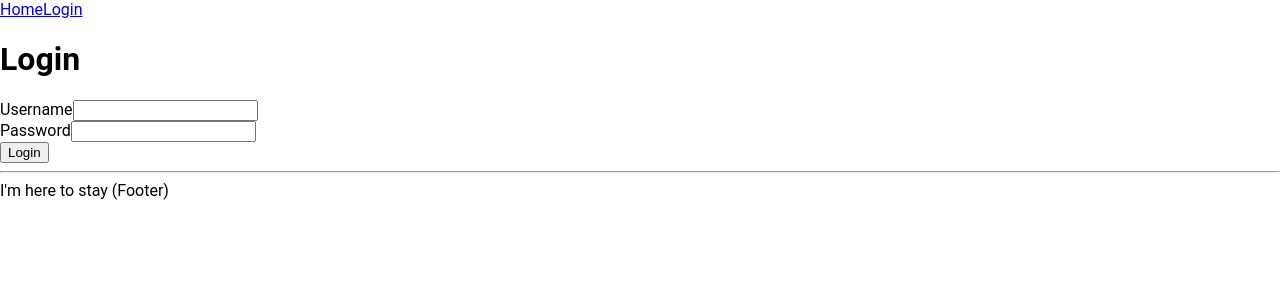
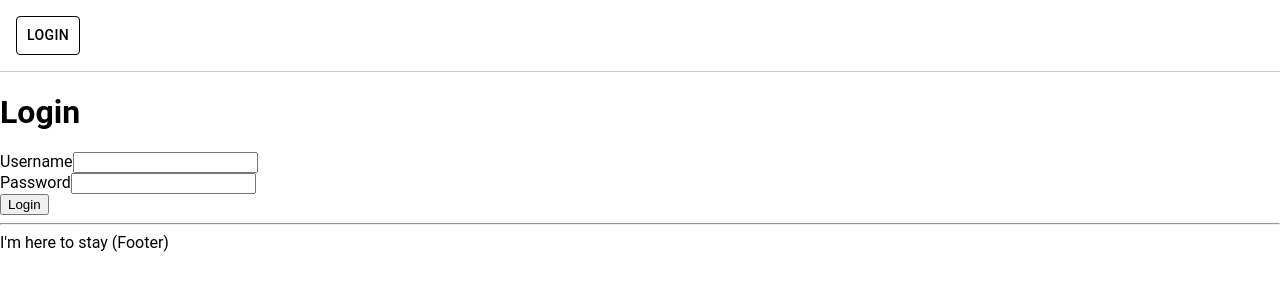
Before and after one commit to Jonandereg/sparta-assessment, a Next.js app: page /login in a window 1280 px wide. Shown: the top 300 px of the page. Built offline with nearby package versions, Linux system fonts and the light colour scheme.

Commit message:
improve nav menu  a bit

```diff
--- a/components/Layout.tsx
+++ b/components/Layout.tsx
@@ -4,6 +4,8 @@ import Head from "next/head";
 import { useDispatch, useSelector } from "react-redux";
 import { logout } from "../store/slices/authSlice";
 import { RootState } from "../store";
+import { Box, styled } from "@mui/material";
+import { SecondaryButton } from "./buttons";
 
 type Props = {
   children?: ReactNode;
@@ -29,12 +31,15 @@ const Layout = ({ children, title = "Sparta assessment" }: Props) => {
       </Head>
       <header>
         <nav>
-          <Link href="/">Home</Link>
-          {isAuthenticated ? (
-            <button onClick={handleLogout}>Logout</button>
-          ) : (
-            <Link href="/login">Login</Link>
-          )}
+          <NavMenu>
+            {isAuthenticated ? (
+              <SecondaryButton onClick={handleLogout}>Logout</SecondaryButton>
+            ) : (
+              <SecondaryButton>
+                <StyledLink href="/login">Login</StyledLink>
+              </SecondaryButton>
+            )}
+          </NavMenu>
         </nav>
       </header>
       {children}
@@ -47,3 +52,19 @@ const Layout = ({ children, title = "Sparta assessment" }: Props) => {
 };
 
 export default Layout;
+
+const NavMenu = styled(Box)`
+  display: flex;
+  grid-gap: 1rem;
+  align-items: center;
+  padding: 1rem;
+  border-bottom: 1px solid #ccc;
+`;
+
+const StyledLink = styled(Link)`
+  text-decoration: none;
+  color: black;
+  &:hover {
+    color: white;
+  }
+`;
```
